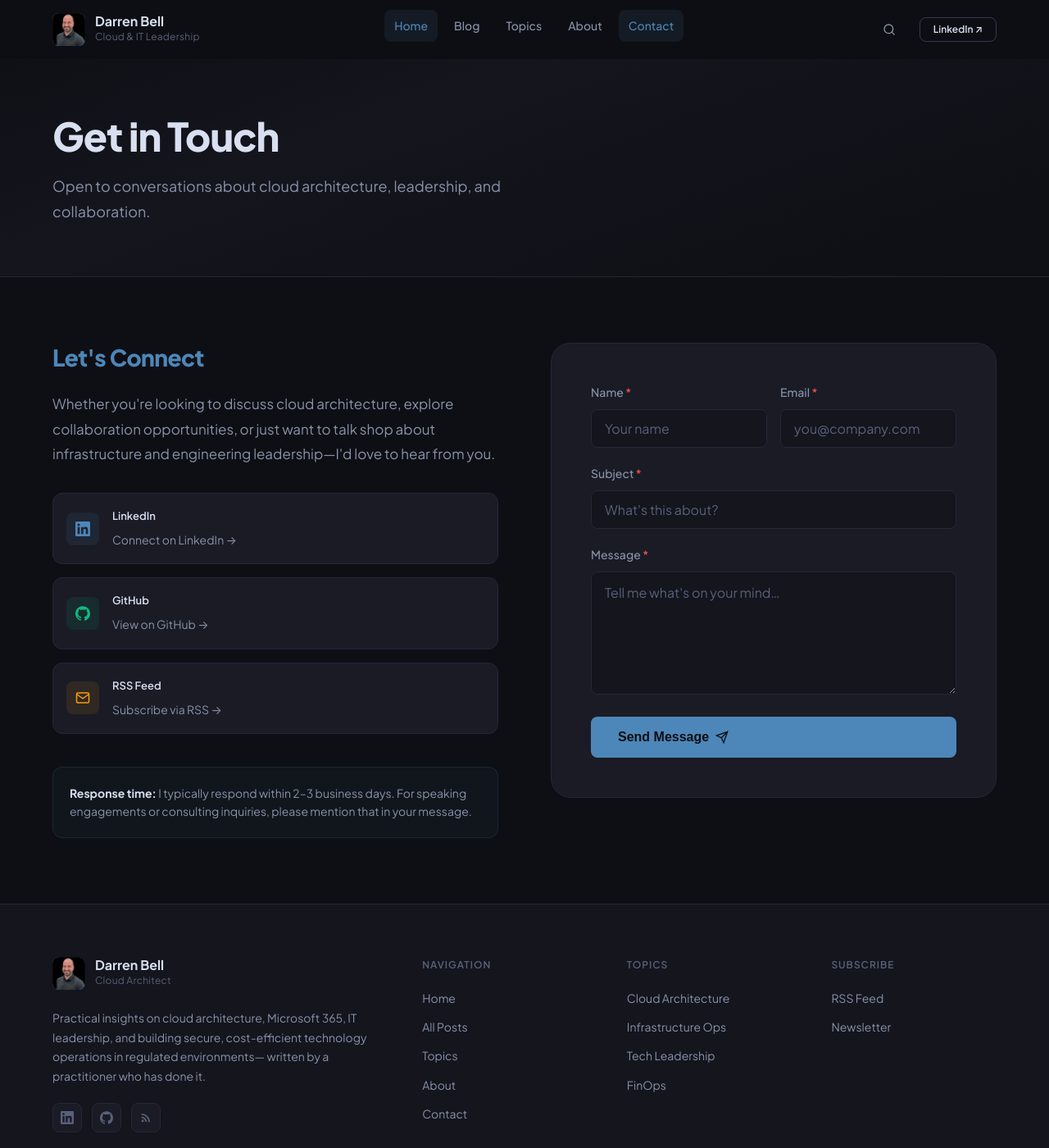
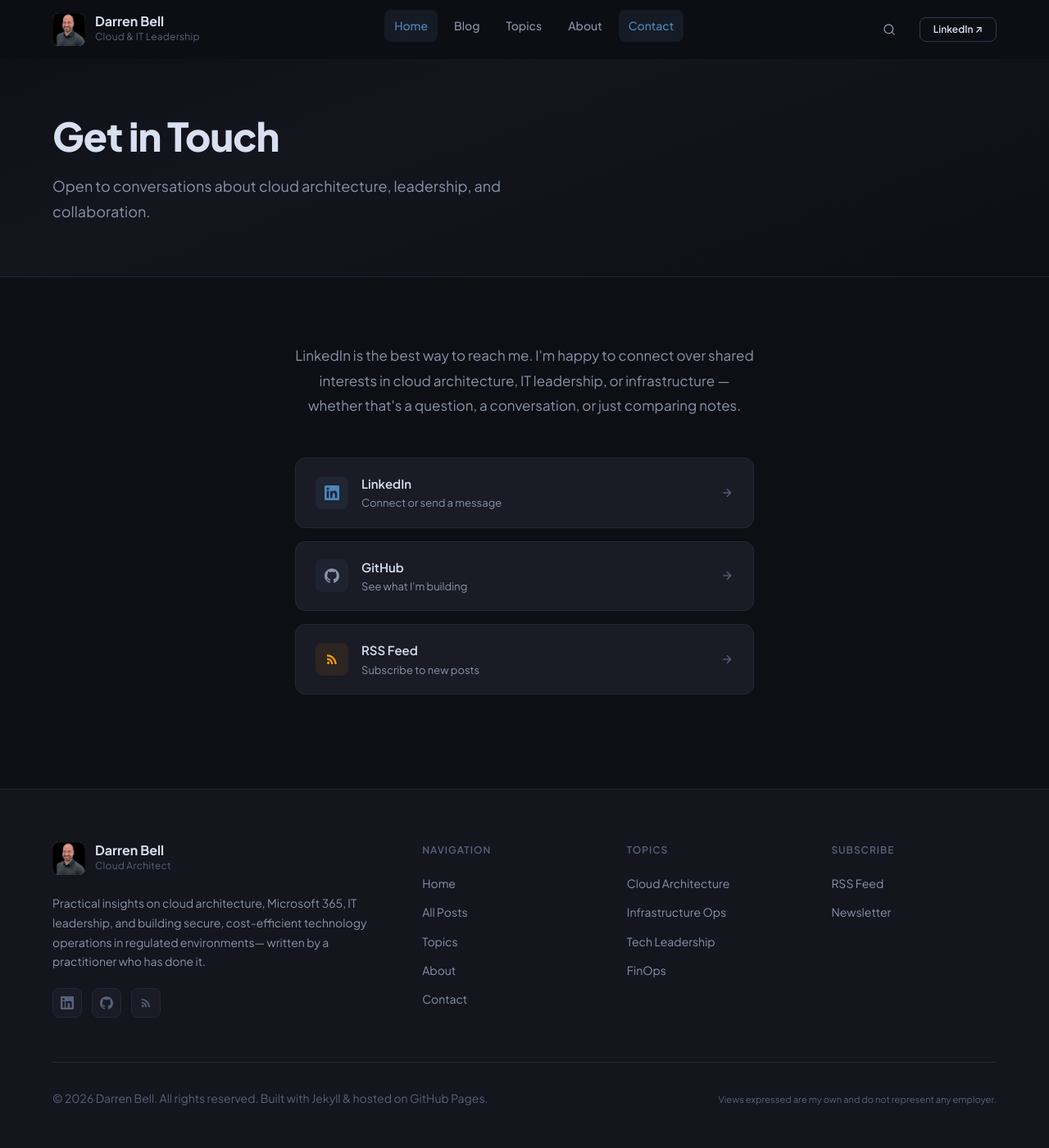
Before and after one commit to darrenbell09/DB_Blog, a Jekyll site: the page built from contact.html, in a window 1280 px wide and 1400 px high. Shown: the whole window at 82% size. Built offline with Jekyll 4.4.1, drawn with Linux system fonts in a browser that asks for light colours.

Commit message:
Simplify contact page — remove form, three clean link cards only
Replaced two-column form layout with a centered single-column page
showing LinkedIn, GitHub, and RSS as card links. No form dependency,
no third-party service needed.

https://claude.ai/code/session_017PKE5vkCB3o9Qj9NWR6azF

```diff
--- a/contact.html
+++ b/contact.html
@@ -14,112 +14,59 @@ permalink: /contact/
 
 <section class="section">
   <div class="container">
-    <div style="display:grid;grid-template-columns:1fr 1fr;gap:4rem;align-items:start;" class="contact-grid">
+    <div style="max-width:560px;margin:0 auto;text-align:center;">
 
-      <!-- Left: Info -->
-      <div>
-        <h2 style="font-size:1.75rem;font-weight:800;margin-bottom:1.5rem;color:#4d86b8;">
-          Let's Connect
-        </h2>
-        <p style="color:#8892aa;font-size:1.0625rem;line-height:1.8;margin-bottom:2rem;">
-          Whether you're looking to discuss cloud architecture, explore collaboration opportunities,
-          or just want to talk shop about infrastructure and engineering leadership—I'd love to hear from you.
-        </p>
+      <p style="color:#8892aa;font-size:1.0625rem;line-height:1.8;margin-bottom:3rem;">
+        LinkedIn is the best way to reach me. I'm happy to connect over shared interests
+        in cloud architecture, IT leadership, or infrastructure — whether that's a question,
+        a conversation, or just comparing notes.
+      </p>
 
-        <div style="display:flex;flex-direction:column;gap:1rem;margin-bottom:2.5rem;">
+      <div style="display:flex;flex-direction:column;gap:1rem;">
 
-          <div style="display:flex;align-items:center;gap:1rem;padding:1rem;background:#1a1b25;border:1px solid #252638;border-radius:12px;">
-            <div style="width:40px;height:40px;border-radius:8px;background:rgba(77,134,184,0.1);display:flex;align-items:center;justify-content:center;flex-shrink:0;">
-              <svg width="18" height="18" viewBox="0 0 24 24" fill="none" stroke="#4d86b8" stroke-width="2"><path d="M20.447 20.452h-3.554v-5.569c0-1.328-.027-3.037-1.852-3.037-1.853 0-2.136 1.445-2.136 2.939v5.667H9.351V9h3.414v1.561h.046c.477-.9 1.637-1.85 3.37-1.85 3.601 0 4.267 2.37 4.267 5.455v6.286zM5.337 7.433a2.063 2.063 0 1 1-.001-4.126 2.063 2.063 0 0 1 .001 4.126zM7.119 20.452H3.555V9h3.564v11.452zM22.225 0H1.771C.792 0 0 .774 0 1.729v20.542C0 23.227.792 24 1.771 24h20.451C23.2 24 24 23.227 24 22.271V1.729C24 .774 23.2 0 22.222 0h.003z" fill="#4d86b8" stroke="none"/></svg>
-            </div>
-            <div>
-              <div style="font-size:0.8125rem;font-weight:600;color:#d8dff0;margin-bottom:0.25rem;">LinkedIn</div>
-              <a href="{{ site.author.linkedin }}" target="_blank" rel="noopener" style="font-size:0.875rem;color:#8892aa;" onmouseover="this.style.color='#4d86b8'" onmouseout="this.style.color='#8892aa'">
-                Connect on LinkedIn →
-              </a>
-            </div>
+        <a href="{{ site.author.linkedin }}" target="_blank" rel="noopener"
+           style="display:flex;align-items:center;gap:1rem;padding:1.125rem 1.5rem;background:#1a1b25;border:1px solid #252638;border-radius:12px;text-decoration:none;transition:border-color 0.15s;"
+           onmouseover="this.style.borderColor='#4d86b8'" onmouseout="this.style.borderColor='#252638'">
+          <div style="width:40px;height:40px;border-radius:8px;background:rgba(77,134,184,0.1);display:flex;align-items:center;justify-content:center;flex-shrink:0;">
+            <svg width="18" height="18" viewBox="0 0 24 24" fill="#4d86b8"><path d="M20.447 20.452h-3.554v-5.569c0-1.328-.027-3.037-1.852-3.037-1.853 0-2.136 1.445-2.136 2.939v5.667H9.351V9h3.414v1.561h.046c.477-.9 1.637-1.85 3.37-1.85 3.601 0 4.267 2.37 4.267 5.455v6.286zM5.337 7.433a2.063 2.063 0 1 1-.001-4.126 2.063 2.063 0 0 1 .001 4.126zM7.119 20.452H3.555V9h3.564v11.452zM22.225 0H1.771C.792 0 0 .774 0 1.729v20.542C0 23.227.792 24 1.771 24h20.451C23.2 24 24 23.227 24 22.271V1.729C24 .774 23.2 0 22.222 0h.003z"/></svg>
           </div>
+          <div style="text-align:left;">
+            <div style="font-size:0.9375rem;font-weight:600;color:#d8dff0;">LinkedIn</div>
+            <div style="font-size:0.8125rem;color:#8892aa;">Connect or send a message</div>
+          </div>
+          <svg style="margin-left:auto;color:#58617a;" width="16" height="16" viewBox="0 0 24 24" fill="none" stroke="currentColor" stroke-width="2"><line x1="5" y1="12" x2="19" y2="12"/><polyline points="12 5 19 12 12 19"/></svg>
+        </a>
 
-          <div style="display:flex;align-items:center;gap:1rem;padding:1rem;background:#1a1b25;border:1px solid #252638;border-radius:12px;">
-            <div style="width:40px;height:40px;border-radius:8px;background:rgba(16,185,129,0.1);display:flex;align-items:center;justify-content:center;flex-shrink:0;">
-              <svg width="18" height="18" viewBox="0 0 24 24" fill="#10b981"><path d="M12 .297c-6.63 0-12 5.373-12 12 0 5.303 3.438 9.8 8.205 11.385.6.113.82-.258.82-.577 0-.285-.01-1.04-.015-2.04-3.338.724-4.042-1.61-4.042-1.61C4.422 18.07 3.633 17.7 3.633 17.7c-1.087-.744.084-.729.084-.729 1.205.084 1.838 1.236 1.838 1.236 1.07 1.835 2.809 1.305 3.495.998.108-.776.417-1.305.76-1.605-2.665-.3-5.466-1.332-5.466-5.93 0-1.31.465-2.38 1.235-3.22-.135-.303-.54-1.523.105-3.176 0 0 1.005-.322 3.3 1.23.96-.267 1.98-.399 3-.405 1.02.006 2.04.138 3 .405 2.28-1.552 3.285-1.23 3.285-1.23.645 1.653.24 2.873.12 3.176.765.84 1.23 1.91 1.23 3.22 0 4.61-2.805 5.625-5.475 5.92.42.36.81 1.096.81 2.22 0 1.606-.015 2.896-.015 3.286 0 .315.21.69.825.57C20.565 22.092 24 17.592 24 12.297c0-6.627-5.373-12-12-12"/></svg>
-            </div>
-            <div>
-              <div style="font-size:0.8125rem;font-weight:600;color:#d8dff0;margin-bottom:0.25rem;">GitHub</div>
-              <a href="{{ site.author.github }}" target="_blank" rel="noopener" style="font-size:0.875rem;color:#8892aa;" onmouseover="this.style.color='#4d86b8'" onmouseout="this.style.color='#8892aa'">
-                View on GitHub →
-              </a>
-            </div>
+        {% if site.author.github %}
+        <a href="{{ site.author.github }}" target="_blank" rel="noopener"
+           style="display:flex;align-items:center;gap:1rem;padding:1.125rem 1.5rem;background:#1a1b25;border:1px solid #252638;border-radius:12px;text-decoration:none;transition:border-color 0.15s;"
+           onmouseover="this.style.borderColor='#4d86b8'" onmouseout="this.style.borderColor='#252638'">
+          <div style="width:40px;height:40px;border-radius:8px;background:rgba(77,134,184,0.08);display:flex;align-items:center;justify-content:center;flex-shrink:0;">
+            <svg width="18" height="18" viewBox="0 0 24 24" fill="#8892aa"><path d="M12 .297c-6.63 0-12 5.373-12 12 0 5.303 3.438 9.8 8.205 11.385.6.113.82-.258.82-.577 0-.285-.01-1.04-.015-2.04-3.338.724-4.042-1.61-4.042-1.61C4.422 18.07 3.633 17.7 3.633 17.7c-1.087-.744.084-.729.084-.729 1.205.084 1.838 1.236 1.838 1.236 1.07 1.835 2.809 1.305 3.495.998.108-.776.417-1.305.76-1.605-2.665-.3-5.466-1.332-5.466-5.93 0-1.31.465-2.38 1.235-3.22-.135-.303-.54-1.523.105-3.176 0 0 1.005-.322 3.3 1.23.96-.267 1.98-.399 3-.405 1.02.006 2.04.138 3 .405 2.28-1.552 3.285-1.23 3.285-1.23.645 1.653.24 2.873.12 3.176.765.84 1.23 1.91 1.23 3.22 0 4.61-2.805 5.625-5.475 5.92.42.36.81 1.096.81 2.22 0 1.606-.015 2.896-.015 3.286 0 .315.21.69.825.57C20.565 22.092 24 17.592 24 12.297c0-6.627-5.373-12-12-12"/></svg>
           </div>
-
-          <div style="display:flex;align-items:center;gap:1rem;padding:1rem;background:#1a1b25;border:1px solid #252638;border-radius:12px;">
-            <div style="width:40px;height:40px;border-radius:8px;background:rgba(245,158,11,0.1);display:flex;align-items:center;justify-content:center;flex-shrink:0;">
-              <svg width="18" height="18" viewBox="0 0 24 24" fill="none" stroke="#f59e0b" stroke-width="2"><path d="M4 4h16c1.1 0 2 .9 2 2v12c0 1.1-.9 2-2 2H4c-1.1 0-2-.9-2-2V6c0-1.1.9-2 2-2z"/><polyline points="22,6 12,13 2,6"/></svg>
-            </div>
-            <div>
-              <div style="font-size:0.8125rem;font-weight:600;color:#d8dff0;margin-bottom:0.25rem;">RSS Feed</div>
-              <a href="{{ '/atom.xml' | prepend: site.baseurl }}" style="font-size:0.875rem;color:#8892aa;" onmouseover="this.style.color='#4d86b8'" onmouseout="this.style.color='#8892aa'">
-                Subscribe via RSS →
-              </a>
-            </div>
+          <div style="text-align:left;">
+            <div style="font-size:0.9375rem;font-weight:600;color:#d8dff0;">GitHub</div>
+            <div style="font-size:0.8125rem;color:#8892aa;">See what I'm building</div>
           </div>
-
-        </div>
-
-        <div style="padding:1.25rem;background:rgba(77,134,184,0.06);border:1px solid rgba(77,134,184,0.15);border-radius:12px;">
-          <p style="font-size:0.875rem;color:#8892aa;margin:0;line-height:1.6;">
-            <strong style="color:#d8dff0;">Response time:</strong> I typically respond within 2–3 business days.
-            For speaking engagements or consulting inquiries, please mention that in your message.
-          </p>
-        </div>
-      </div>
-
-      <!-- Right: Contact form -->
-      <div>
-        {% if site.formspree_id and site.formspree_id != "" %}
-        <form class="contact-form" action="https://formspree.io/f/{{ site.formspree_id }}" method="POST">
-        {% else %}
-        <!-- Replace with your Formspree form ID in _config.yml -->
-        <form class="contact-form" action="#" method="POST" onsubmit="alert('Please configure your Formspree ID in _config.yml to enable form submissions.');return false;">
+          <svg style="margin-left:auto;color:#58617a;" width="16" height="16" viewBox="0 0 24 24" fill="none" stroke="currentColor" stroke-width="2"><line x1="5" y1="12" x2="19" y2="12"/><polyline points="12 5 19 12 12 19"/></svg>
+        </a>
         {% endif %}
 
-          <div class="form-row">
-            <div class="form-group">
-              <label for="name">Name <span style="color:#f85149;">*</span></label>
-              <input type="text" id="name" name="name" required placeholder="Your name">
-            </div>
-            <div class="form-group">
-              <label for="email">Email <span style="color:#f85149;">*</span></label>
-              <input type="email" id="email" name="email" required placeholder="you@company.com">
-            </div>
+        <a href="{{ '/atom.xml' | prepend: site.baseurl }}"
+           style="display:flex;align-items:center;gap:1rem;padding:1.125rem 1.5rem;background:#1a1b25;border:1px solid #252638;border-radius:12px;text-decoration:none;transition:border-color 0.15s;"
+           onmouseover="this.style.borderColor='#4d86b8'" onmouseout="this.style.borderColor='#252638'">
+          <div style="width:40px;height:40px;border-radius:8px;background:rgba(245,158,11,0.08);display:flex;align-items:center;justify-content:center;flex-shrink:0;">
+            <svg width="18" height="18" viewBox="0 0 24 24" fill="#f59e0b"><path d="M6.18 15.64a2.18 2.18 0 0 1 2.18 2.18C8.36 19.01 7.38 20 6.18 20C4.98 20 4 19.01 4 17.82a2.18 2.18 0 0 1 2.18-2.18M4 4.44A15.56 15.56 0 0 1 19.56 20h-2.83A12.73 12.73 0 0 0 4 7.27V4.44m0 5.66a9.9 9.9 0 0 1 9.9 9.9h-2.83A7.07 7.07 0 0 0 4 12.93V10.1z"/></svg>
           </div>
+          <div style="text-align:left;">
+            <div style="font-size:0.9375rem;font-weight:600;color:#d8dff0;">RSS Feed</div>
+            <div style="font-size:0.8125rem;color:#8892aa;">Subscribe to new posts</div>
+          </div>
+          <svg style="margin-left:auto;color:#58617a;" width="16" height="16" viewBox="0 0 24 24" fill="none" stroke="currentColor" stroke-width="2"><line x1="5" y1="12" x2="19" y2="12"/><polyline points="12 5 19 12 12 19"/></svg>
+        </a>
 
-          <div class="form-group">
-            <label for="subject">Subject <span style="color:#f85149;">*</span></label>
-            <input type="text" id="subject" name="subject" required placeholder="What's this about?">
-          </div>
-
-          <div class="form-group">
-            <label for="message">Message <span style="color:#f85149;">*</span></label>
-            <textarea id="message" name="message" required placeholder="Tell me what's on your mind…"></textarea>
-          </div>
-
-          <input type="text" name="_gotcha" style="display:none;">
-          <input type="hidden" name="_subject" value="Blog contact form submission">
-
-          <button type="submit" class="btn btn--primary btn--lg" style="width:100%;">
-            Send Message
-            <svg width="16" height="16" viewBox="0 0 24 24" fill="none" stroke="currentColor" stroke-width="2"><line x1="22" y1="2" x2="11" y2="13"/><polygon points="22 2 15 22 11 13 2 9 22 2"/></svg>
-          </button>
-        </form>
       </div>
 
     </div>
   </div>
 </section>
-
-<style>
-@media (max-width: 768px) {
-  .contact-grid { grid-template-columns: 1fr !important; gap: 2rem !important; }
-}
-</style>
```
